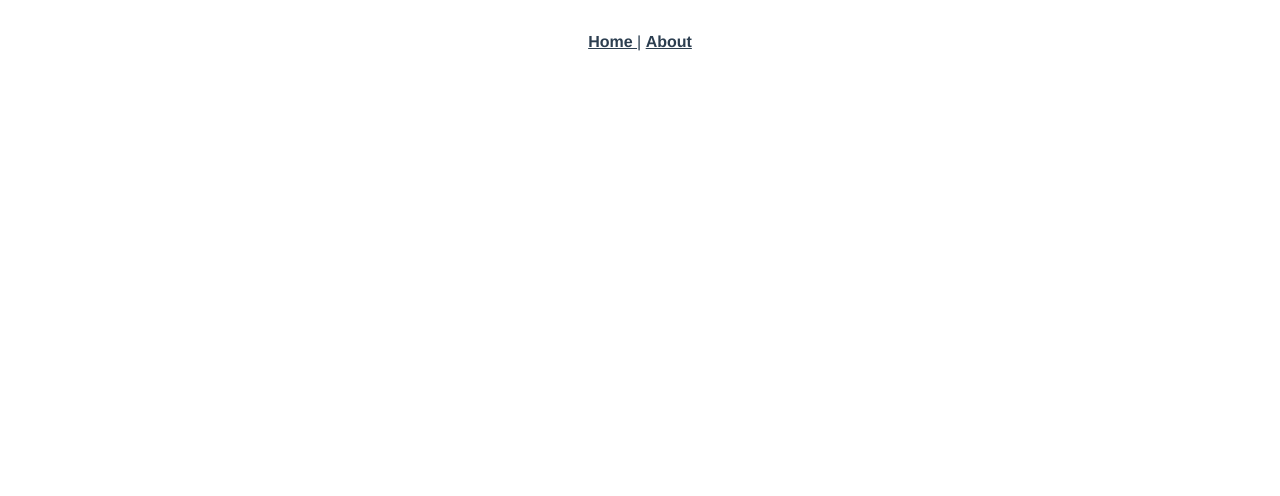
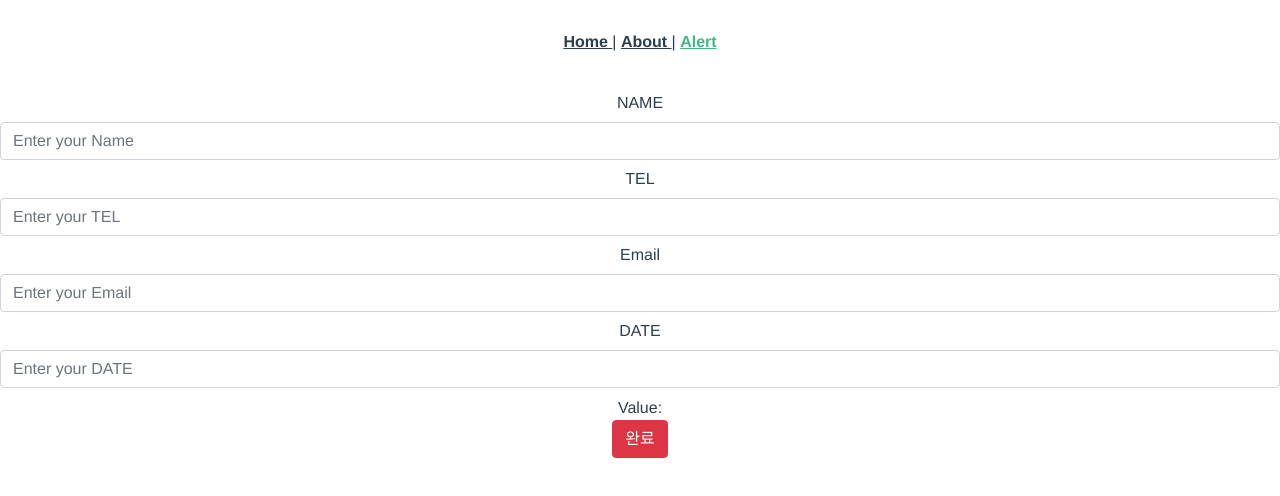
Before and after one commit to jentleoh/VP, a Vue app: page /alert in a window 1280 px wide. Shown: the top 496 px of the page. Built offline with nearby package versions, Linux system fonts and the light colour scheme.

Commit message:
월요일과제

```diff
--- a/src/App.vue
+++ b/src/App.vue
@@ -6,6 +6,9 @@
       </router-link> |
       <router-link to="/about">
         About
+      </router-link> |
+      <router-link to="/alert">
+        Alert
       </router-link>
     </div>
     <router-view />
--- a/src/router/index.ts
+++ b/src/router/index.ts
@@ -1,6 +1,7 @@
 import Vue from 'vue';
 import VueRouter, { RouteConfig } from 'vue-router';
 import Home from '../views/Home.vue';
+import AlertForm from '../views/AlertForm.vue';
 
 Vue.use(VueRouter);
 
@@ -9,6 +10,11 @@ const routes: Array<RouteConfig> = [
     path: '/',
     name: 'Home',
     component: Home,
+  },
+  {
+    path: '/alert',
+    name: 'AlertForm',
+    component: AlertForm,
   },
   {
     path: '/about',
--- /dev/null
+++ b/src/views/AlertForm.vue
@@ -0,0 +1,56 @@
+<template>
+  <div>
+    <b-form-group label-cols="4" label-cols-lg="2" label="NAME" label-for="input-default">
+    <b-form-input
+      v-model="name"
+      placeholder="Enter your Name"
+    />
+    </b-form-group>
+        <b-form-group label-cols="4" label-cols-lg="2" label="TEL" label-for="input-default">
+
+    <b-form-input
+      v-model="tel"
+      placeholder="Enter your TEL"
+    />
+    </b-form-group>
+        <b-form-group label-cols="4" label-cols-lg="2" label="Email" label-for="input-default">
+
+    <b-form-input
+      v-model="email"
+      placeholder="Enter your Email"
+    />
+    </b-form-group>
+        <b-form-group label-cols="4" label-cols-lg="2" label="DATE" label-for="input-default">
+
+    <b-form-input
+      v-model="date"
+      placeholder="Enter your DATE"
+    />
+    </b-form-group>
+    <div class="mt-2">
+      Value: {{ name }} {{ tel }} {{ email }} {{ date }}
+    </div>
+    <b-button variant="danger" v-b-modal.modal-1>
+      완료
+    </b-button>
+
+    <b-modal
+      id="modal-1"
+      title="BootstrapVue"
+    >
+      <p class="my-4">
+        {{ name }} {{ tel }} {{ email }} {{ date }}
+      </p>
+    </b-modal>
+
+  </div>
+
+</template>
+<script lang="ts">
+import { Component, Vue } from 'vue-property-decorator';
+
+@Component({})
+export default class About extends Vue {
+  text = ''
+}
+</script>
```
